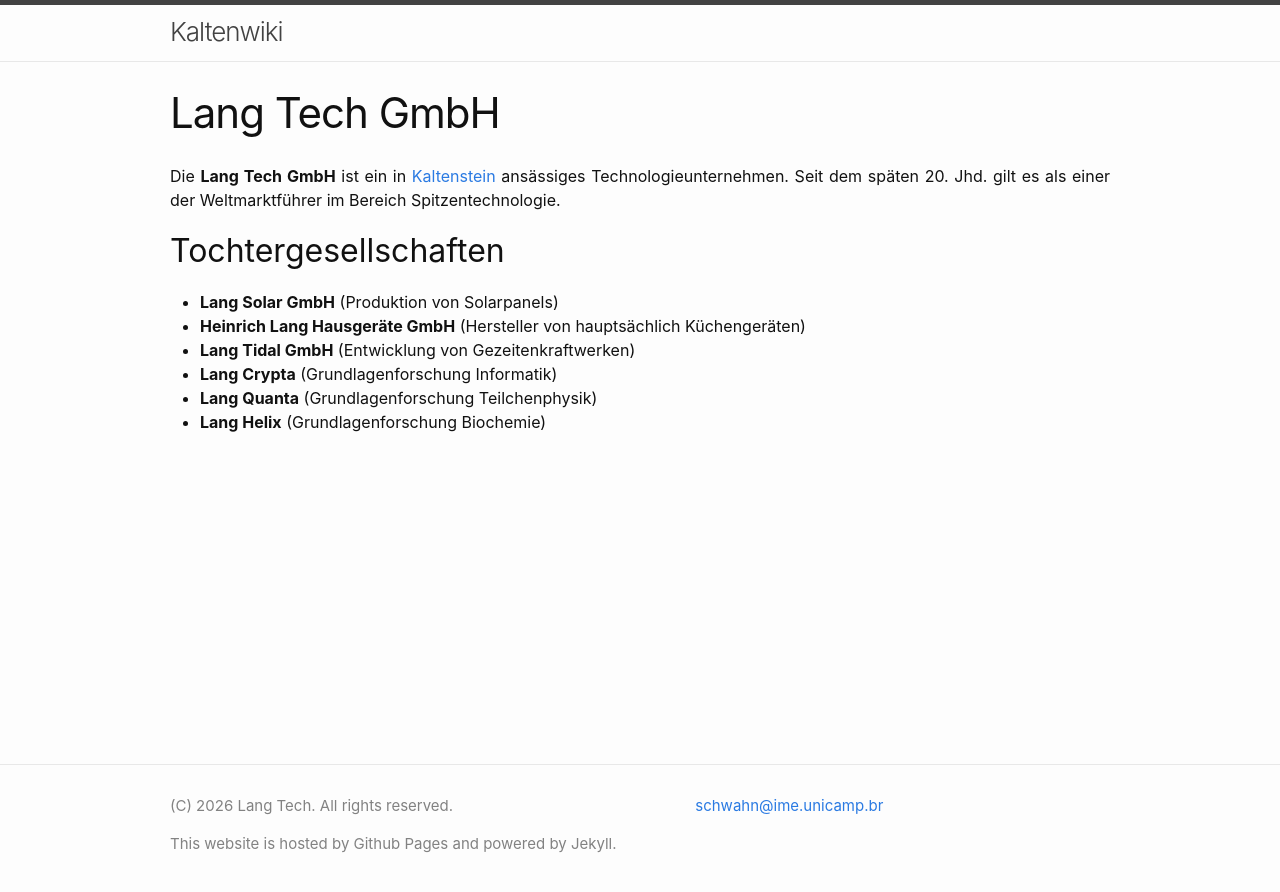
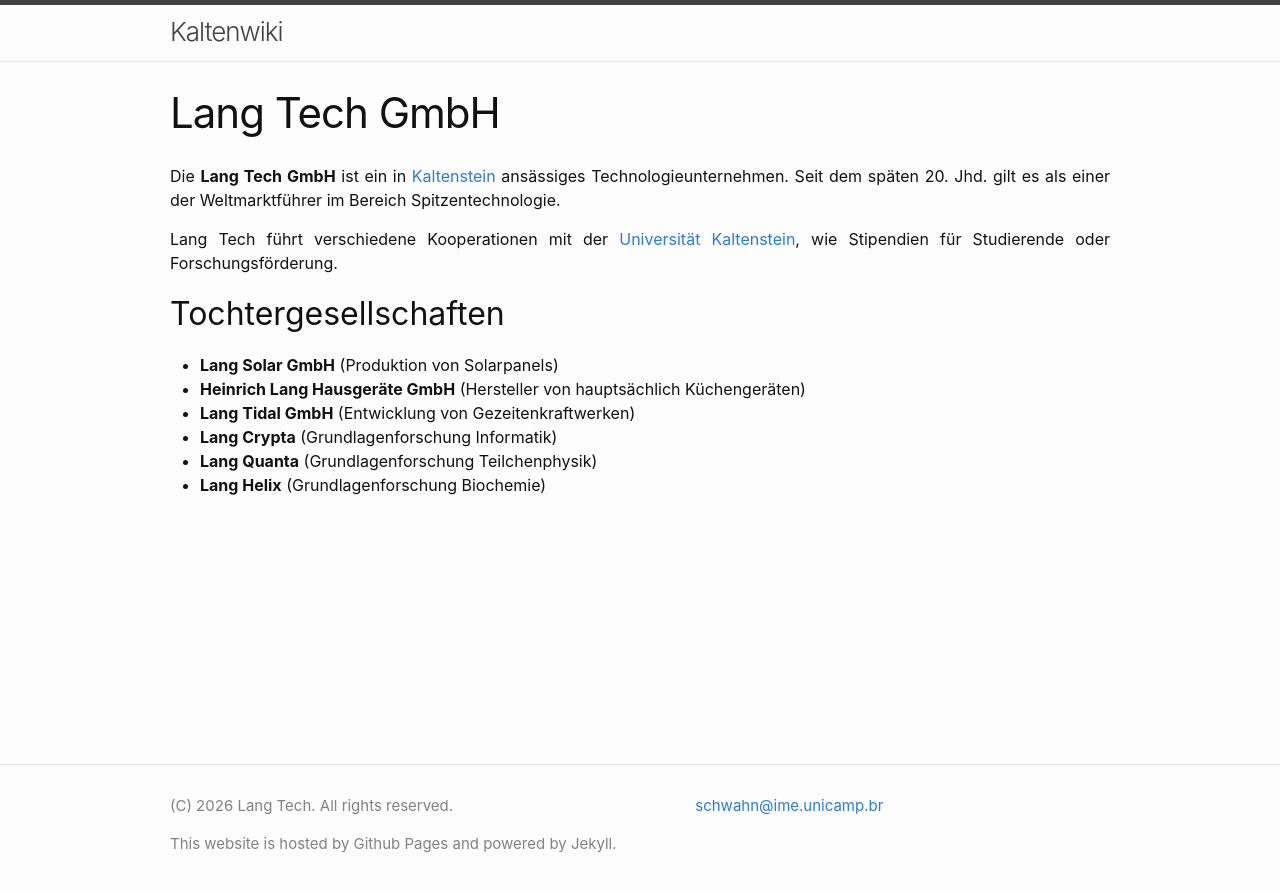
Before and after one commit to PSchwahn/kaltenwiki, a Jekyll site: the page built from _kaltenwiki/lang_tech.md, in a window 1280 px wide. Shown: the top 892 px of the page. Built offline with Jekyll 4.4.1, drawn with Linux system fonts in a browser that asks for light colours; some web fonts are replaced.

Commit message:
lang update

```diff
--- a/_kaltenwiki/lang_tech.md
+++ b/_kaltenwiki/lang_tech.md
@@ -4,6 +4,8 @@ title: Lang Tech GmbH
 ---
 
 Die **Lang Tech GmbH** ist ein in [Kaltenstein]({{ "kaltenwiki/kaltenstein" | relative_url }}) ansässiges Technologieunternehmen. Seit dem späten 20. Jhd. gilt es als einer der Weltmarktführer im Bereich Spitzentechnologie.
+
+Lang Tech führt verschiedene Kooperationen mit der [Universität Kaltenstein]({{ "kaltenwiki/uni_kaltenstein" | relative_url }}), wie Stipendien für Studierende oder Forschungsförderung.
 
 ## Tochtergesellschaften
 
```
